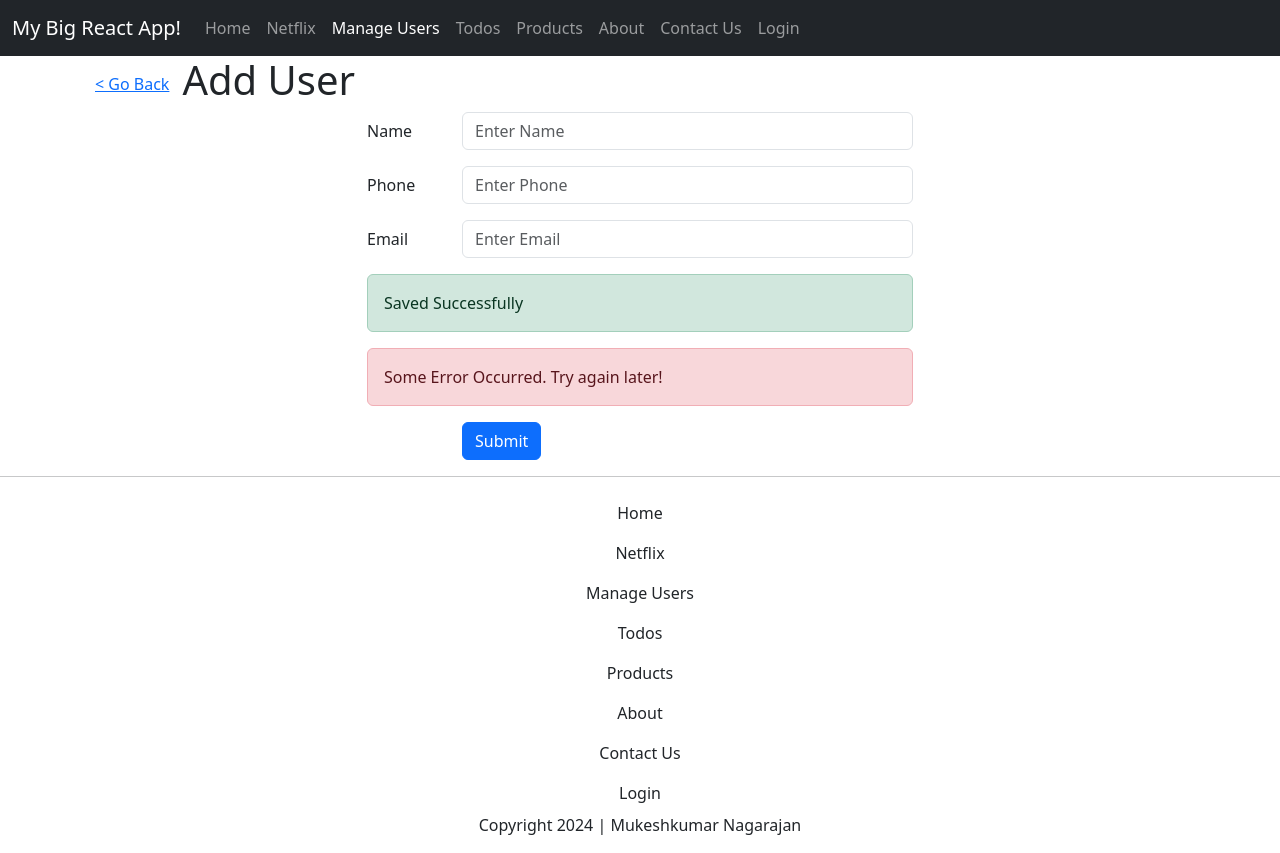
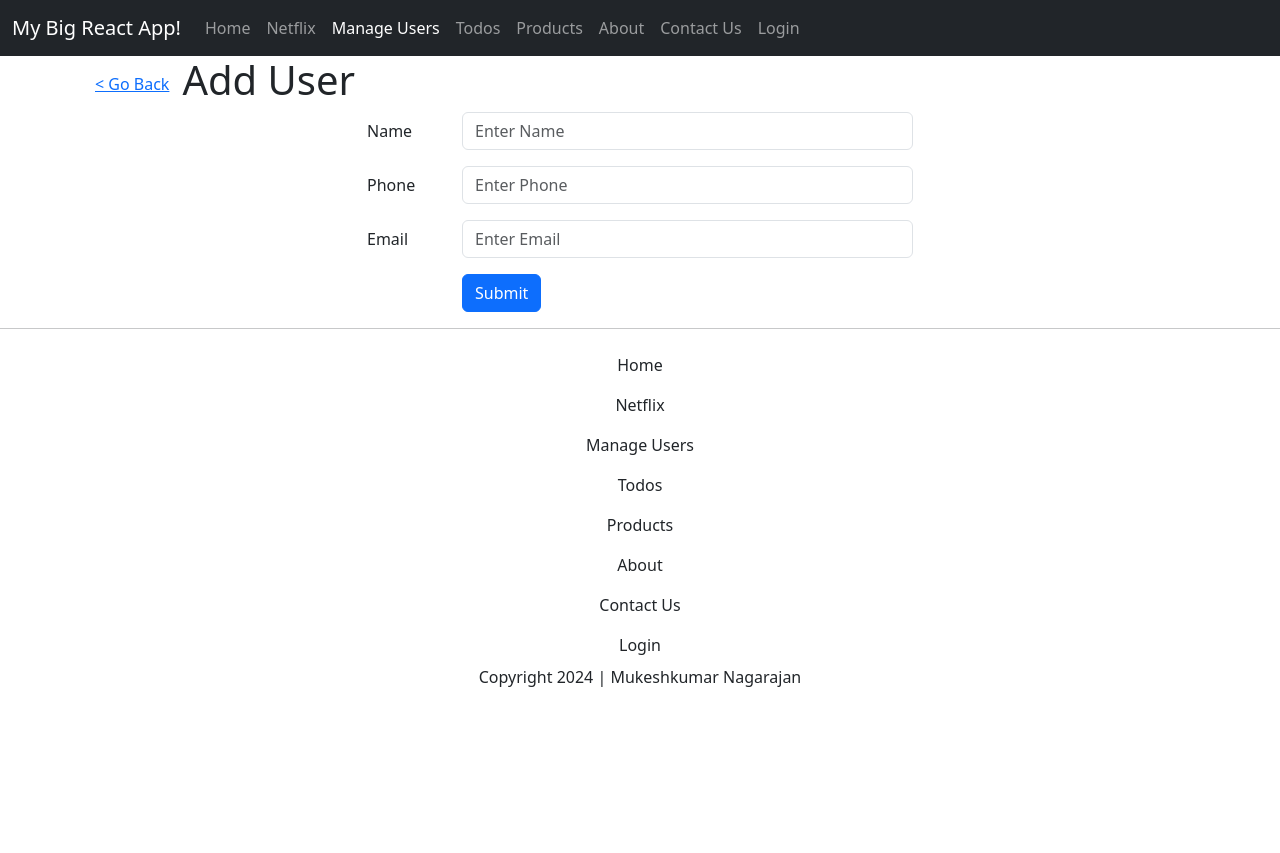
Before and after one commit to mukeshkumarnagarajan/big-react-app, a React (Vite) app: page /users/add in a window 1280 px wide. After the commit the page ends 800 px from the top, so only its background shows below. Built offline with nearby package versions, Linux system fonts and the light colour scheme.

Commit message:
latest commit

```diff
--- a/package.json
+++ b/package.json
@@ -15,6 +15,7 @@
     "react": "^18.2.0",
     "react-dom": "^18.2.0",
     "react-helmet-async": "^2.0.4",
+    "react-hook-form": "^7.51.2",
     "react-router-dom": "^6.22.3"
   },
   "devDependencies": {
--- /dev/null
+++ b/src/models/UserTypes.ts
@@ -0,0 +1,6 @@
+export interface IUser {
+    id: number;
+    name: string;
+    email: string;
+    phone: string;
+}
--- a/src/pages/UsersPage/AddUser.tsx
+++ b/src/pages/UsersPage/AddUser.tsx
@@ -1,7 +1,17 @@
-import React from "react";
+import React, { useState } from "react";
+import { useForm } from "react-hook-form";
 import { Link } from "react-router-dom";
+import { IUser } from "../../models/UserTypes";
 
 const AddUser: React.FC = () => {
+  const [isSaved, setIsSaved] = useState(false);
+  const [isError, setIsError] = useState(false);
+  const { register, handleSubmit } = useForm<IUser>();
+
+  const handleAddUser = (formData: IUser) => {
+    console.log(formData);
+  };
+
   return (
     <div className="row">
       <h1>
@@ -11,7 +21,10 @@ const AddUser: React.FC = () => {
         Add User
       </h1>
 
-      <form className="col-md-6 offset-md-3">
+      <form
+        className="col-md-6 offset-md-3"
+        onSubmit={handleSubmit(handleAddUser)}
+      >
         <div className="form-group row mb-3">
           <label className="col-sm-2 col-form-label" htmlFor="nameInput">
             Name
@@ -19,7 +32,7 @@ const AddUser: React.FC = () => {
           <div className="col-sm-10">
             <input
               type="text"
-              id="nameInput"
+              {...register("name")}
               className="form-control"
               placeholder="Enter Name"
             />
@@ -32,7 +45,7 @@ const AddUser: React.FC = () => {
           <div className="col-sm-10">
             <input
               type="text"
-              id="phoneInput"
+              {...register("phone")}
               className="form-control"
               placeholder="Enter Phone"
             />
@@ -45,18 +58,22 @@ const AddUser: React.FC = () => {
           <div className="col-sm-10">
             <input
               type="email"
-              id="emailInput"
+              {...register("email")}
               className="form-control"
               placeholder="Enter Email"
             />
           </div>
         </div>
 
-        <div className="alert alert-success">Saved Successfully</div>
+        {isSaved && (
+          <div className="alert alert-success">Saved Successfully</div>
+        )}
 
-        <div className="alert alert-danger">
-          Some Error Occurred. Try again later!
-        </div>
+        {isError && (
+          <div className="alert alert-danger">
+            Some Error Occurred. Try again later!
+          </div>
+        )}
 
         <div className="form-group row">
           <div className="col-sm-10 offset-sm-2">
--- a/src/pages/UsersPage/UsersPage.tsx
+++ b/src/pages/UsersPage/UsersPage.tsx
@@ -2,16 +2,16 @@ import axios, { AxiosResponse } from "axios";
 import { useEffect, useState } from "react";
 import { Helmet } from "react-helmet-async";
 import { Link } from "react-router-dom";
+import { IUser } from "../../models/UserTypes";
 
-interface IUser {
-  id: number;
-  name: string;
-  email: string;
-  phone: string;
-}
 
 const UsersPage: React.FC = () => {
+  //To store users data
   const [users, setUsers] = useState<IUser[]>([]);
+
+  const [isLoading, setIsLoading] = useState(true);
+
+  const [isErrorOccured, setIsErrorOccurred] = useState(false);
 
   useEffect(() => {
     // will be called after initial rendering ONLY
@@ -28,11 +28,14 @@ const UsersPage: React.FC = () => {
     axios
       .get<IUser[]>("https://jsonplaceholder.typicode.com/users")
       .then((res: AxiosResponse<IUser[]>) => {
-        console.log(res.data);
         setUsers(res.data);
       })
       .catch((error) => {
         console.log(error);
+        setIsErrorOccurred(true);
+      })
+      .finally(() => {
+        setIsLoading(false);
       });
   }, []);
 
@@ -55,13 +58,19 @@ const UsersPage: React.FC = () => {
 
       <div className="row">
         <h2>List Users</h2>
+
+        {isLoading && (
           <div className="text-center">
             <div className="spinner-border text-success" role="status"></div>
             <p>Please wait while we load users</p>
           </div>
+        )}
+
+        {isErrorOccured && (
           <div className="alert alert-danger">
             Some Error occurred! Try again later!
           </div>
+        )}
 
         {users.map((user: IUser) => {
           return (
```
Also changed, not shown: 1 other file (tests, documents, lock files or other folders). Lines whose indentation alone changed are shown as unchanged.
